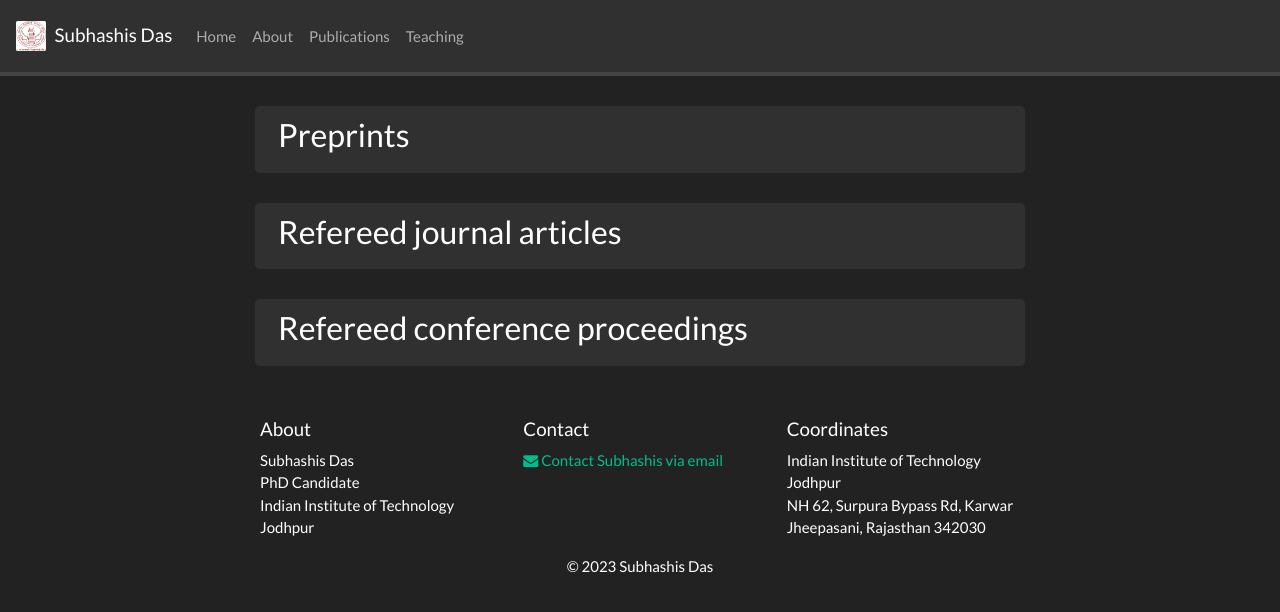
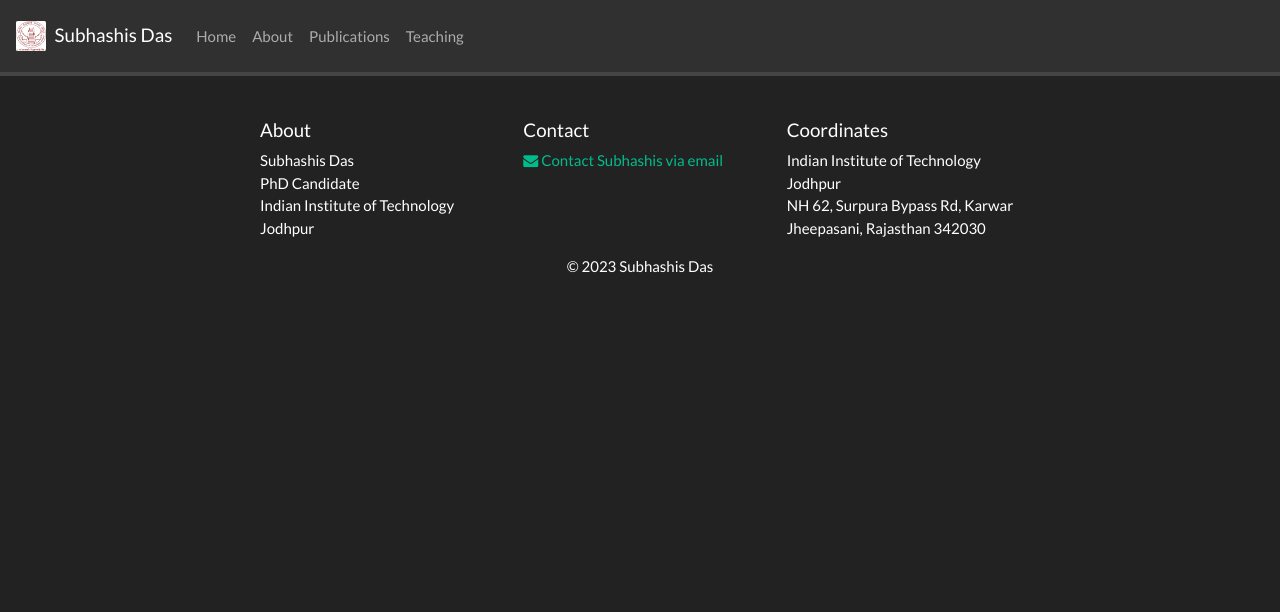
Before and after one commit to ItzSubhashisDas/ItzSubhashisDas.github, a Jekyll site: the page built from _pages/publications.md, in a window 1280 px wide. Shown: the top 612 px of the page. Built offline with Jekyll 4.4.1, drawn with Linux system fonts in a browser that asks for light colours; nearby versions of some CDN libraries; a style sheet for code colours, icons or effects is not loaded.

Commit message:
Update publications.md

```diff
--- a/_pages/publications.md
+++ b/_pages/publications.md
@@ -15,18 +15,3 @@ years: [2016, 2017, 2018, 2019, 2020, 2021]
     margin-bottom:30px;
 }
 </style>
-
-<div class="jumbotron">
-### Preprints
-<!-- {% bibliography --query @unpublished %} -->
-</div>
-
-<div class="jumbotron">
-### Refereed journal articles
-<!-- {% bibliography --query @article %} -->
-</div>
-
-<div class="jumbotron">
-### Refereed conference proceedings
-<!-- {% bibliography --query @inproceedings %} -->
-</div>
```
